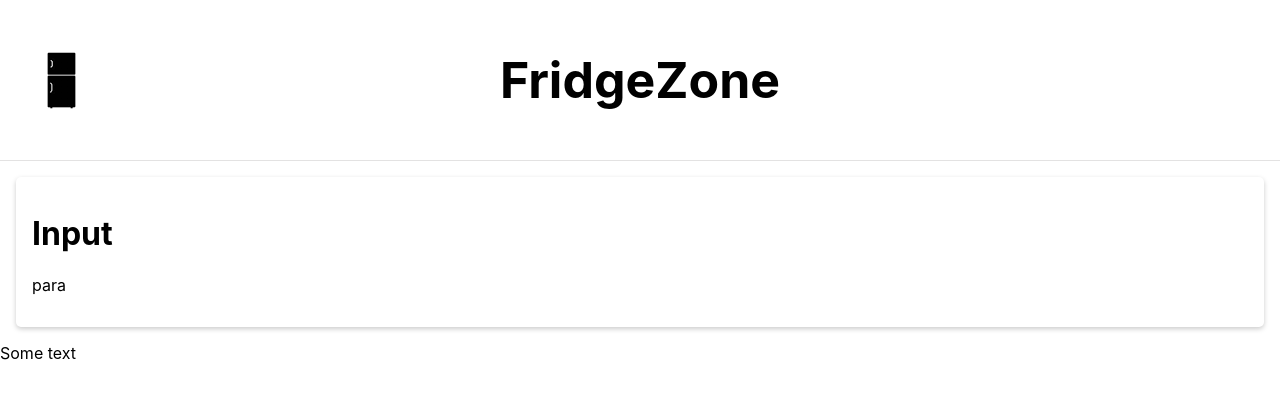
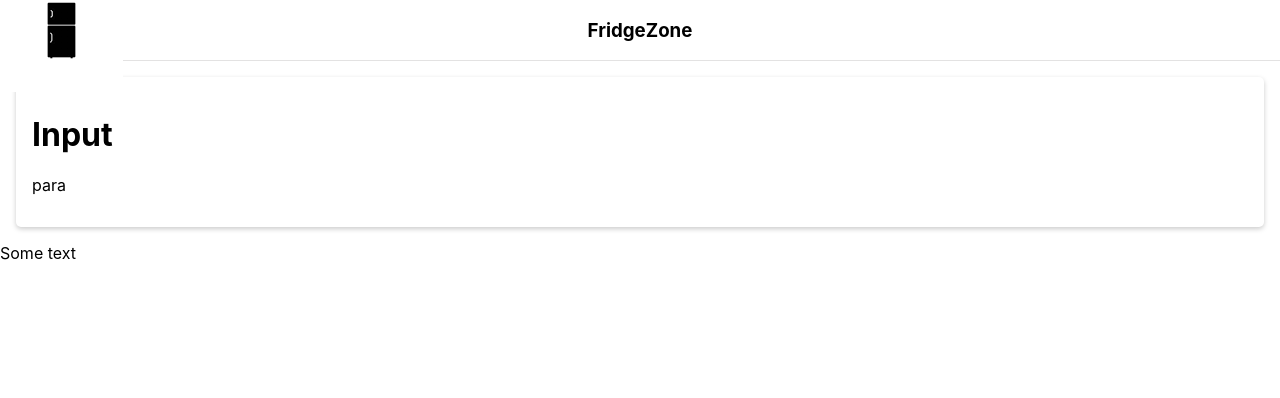
Before and after one commit to LukeSutton0/FridgeZone, a React (Create React App) app in the folder client/: page /signUp in a window 1280 px wide. Shown: the top 398 px of the page. Built offline with nearby package versions, Linux system fonts and the light colour scheme.

Commit message:
Changed file structure
Lets us use modules for css

```diff
--- a/client/src/App.css
+++ b/client/src/App.css
@@ -1,22 +1,4 @@
 /* Main css goes here */
-
-.nav{
-  display:flex;
-  align-items: center;
-  justify-content: center;
-  border-bottom: 1px solid rgb(227, 226, 226);
-}
-
-.logoWrapper{
-  display:flex;
-  align-items: center;
-  position:absolute;
-  left:0;
-}
-
-#headerTitle{
-  font-size: 50px
-}
 
 #inputBox{
   margin: 16px;
--- a/client/src/App.js
+++ b/client/src/App.js
@@ -3,9 +3,9 @@ import './App.css';
 
 //module components
 //{MainHeader}
-import MainHeader from './header.js'
-import SignUp from './signUp.js'
-import MainFooter from './footer.js'
+import MainHeader from './components/header/MainHeader.js'
+import SignUp from './components/signUp/SignUp.js'
+import MainFooter from './components/footer/Footer.js'
 function App() {
   return (
     <div className="App">
--- a/client/src/header.js
+++ b/client/src/components/header/MainHeader.js
@@ -1,14 +1,15 @@
 import React from "react";
 import logo from "./logo.png";
+import classes from './MainHeader.module.css'
 const MainHeader = () =>{
     let companyName = 'FridgeZone';
 
     return(
-        <div class="nav">
-            <div class="logoWrapper">
+        <div className={classes.nav}>
+            <div className={classes.logoWrapper}>
                 <img src={logo}/>
             </div>
-            <h3 id="headerTitle">{companyName}</h3>
+            <h3 idName={classes.headerTitle}>{companyName}</h3>
         </div>
     )
 }
--- /dev/null
+++ b/client/src/components/header/MainHeader.module.css
@@ -0,0 +1,17 @@
+.nav{
+    display:flex;
+    align-items: center;
+    justify-content: center;
+    border-bottom: 1px solid rgb(227, 226, 226);
+}
+
+.logoWrapper{
+    display:flex;
+    align-items: center;
+    position:absolute;
+    left:0;
+}
+
+#headerTitle{
+    font-size: 50px
+}
```
Also changed, not shown: client/src/components/components.txt (added), client/src/components/footer/Footer.js (renamed from client/src/footer.js), client/src/components/header/logo.png (renamed from client/src/logo.png), client/src/components/signUp/SignUp.js (renamed from client/src/signUp.js).
